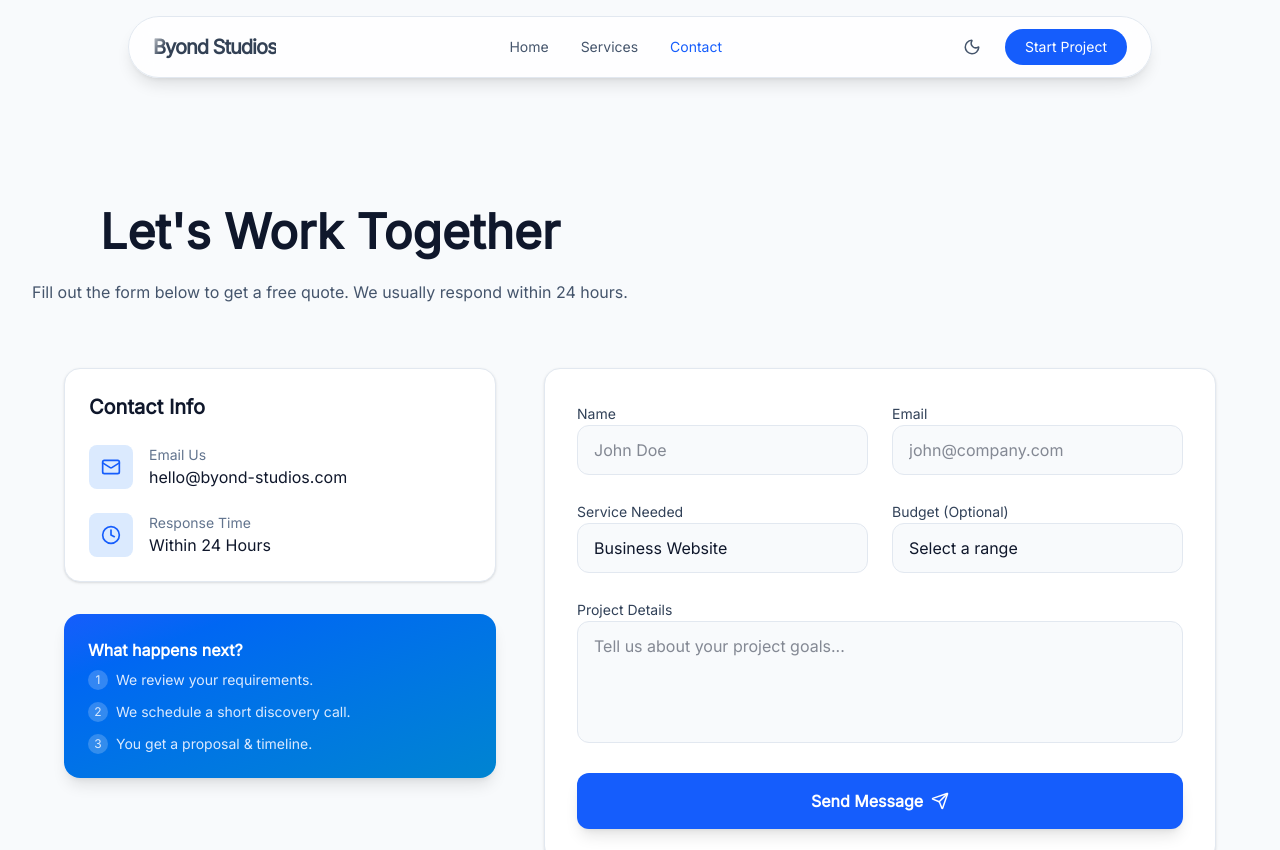
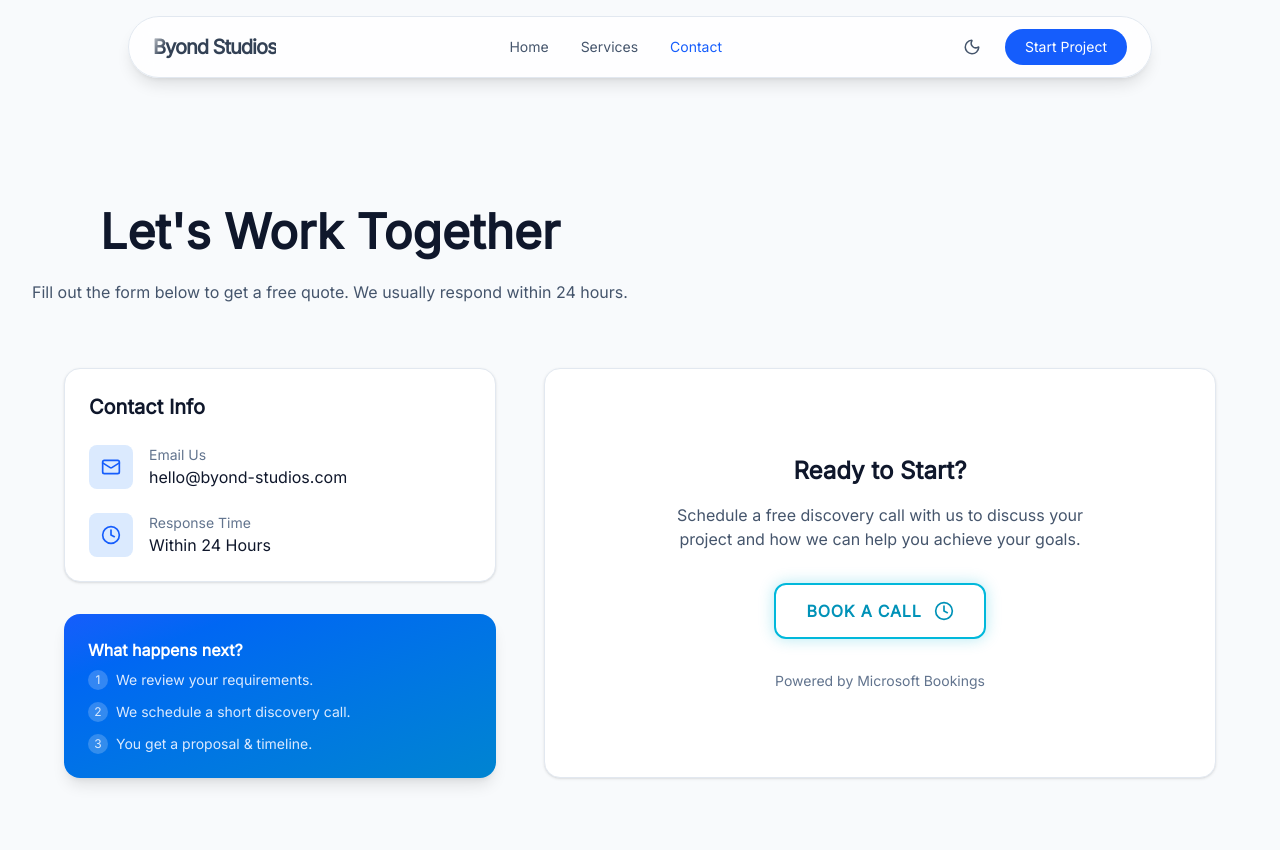
Before and after one commit to byondx-dev/byond-studios, a React (Vite) app: page /contact in a window 1280 px wide. Shown: the top 850 px of the page. Built offline with nearby package versions, Linux system fonts and the light colour scheme.

Commit message:
contact page change

```diff
--- a/src/routes/Contact.tsx
+++ b/src/routes/Contact.tsx
@@ -1,8 +1,8 @@
-import React, { useEffect, useState } from 'react';
+import React, { useEffect } from 'react';
 import Section from '../components/Section';
 import Reveal from '../components/Reveal';
 import CostEstimator from '../components/CostEstimator';
-import { Mail, MessageSquare, Clock, Send, CheckCircle2 } from 'lucide-react';
+import { Mail, Clock } from 'lucide-react';
 
 const Contact: React.FC = () => {
   useEffect(() => {
@@ -10,30 +10,7 @@ const Contact: React.FC = () => {
     window.scrollTo(0, 0);
   }, []);
 
-  const [formData, setFormData] = useState({
-    name: '',
-    email: '',
-    service: 'Website',
-    budget: '',
-    message: ''
-  });
 
-  const [status, setStatus] = useState<'idle' | 'submitting' | 'success'>('idle');
-
-  const handleSubmit = (e: React.FormEvent) => {
-    e.preventDefault();
-    setStatus('submitting');
-
-    // Simulate API call
-    setTimeout(() => {
-      setStatus('success');
-      setFormData({ name: '', email: '', service: 'Website', budget: '', message: '' });
-    }, 1500);
-  };
-
-  const handleChange = (e: React.ChangeEvent<HTMLInputElement | HTMLTextAreaElement | HTMLSelectElement>) => {
-    setFormData({ ...formData, [e.target.name]: e.target.value });
-  };
 
   return (
     <div className="pt-24 min-h-screen bg-slate-50 dark:bg-slate-950">
@@ -102,122 +79,38 @@ const Contact: React.FC = () => {
             </Reveal>
           </div>
 
-          {/* Form Side */}
-          <div className="lg:col-span-3">
+          {/* Booking Button Side */}
+          <div className="lg:col-span-3 flex flex-col items-center justify-center p-8 bg-white dark:bg-slate-900/50 rounded-2xl border border-slate-200 dark:border-slate-800 backdrop-blur-sm shadow-sm min-h-[400px]">
             <Reveal width="100%" delay={0.3}>
-              <form onSubmit={handleSubmit} className="bg-white dark:bg-slate-900 p-8 rounded-2xl border border-slate-200 dark:border-slate-800 shadow-sm">
-                {status === 'success' ? (
-                  <div className="h-[400px] flex flex-col items-center justify-center text-center animate-in fade-in">
-                    <div className="w-16 h-16 bg-green-100 dark:bg-green-900/20 text-green-600 rounded-full flex items-center justify-center mb-6">
-                      <CheckCircle2 size={32} />
-                    </div>
-                    <h3 className="text-2xl font-bold text-slate-900 dark:text-white mb-2">Message Sent!</h3>
-                    <p className="text-slate-600 dark:text-slate-400">
-                      Thanks for reaching out, {formData.name.split(' ')[0]}. <br /> We'll get back to you shortly.
-                    </p>
-                    <button
-                      type="button"
-                      onClick={() => setStatus('idle')}
-                      className="mt-8 text-blue-600 font-medium hover:underline"
-                    >
-                      Send another message
-                    </button>
+              <div className="flex flex-col items-center gap-8 text-center">
+                <div>
+                  <h3 className="text-2xl font-bold text-slate-900 dark:text-white mb-4">Ready to Start?</h3>
+                  <p className="text-slate-600 dark:text-slate-400 max-w-md">
+                    Schedule a free discovery call with us to discuss your project and how we can help you achieve your goals.
+                  </p>
+                </div>
+
+                <a
+                  href="https://outlook.office.com/book/ByondStudios@byondx.app/s/bGqbn9OoP0qkzfEy06_t6A2?ismsaljsauthenabled"
+                  target="_blank"
+                  rel="noopener noreferrer"
+                  className="group relative px-8 py-4 bg-transparent rounded-xl transition-all duration-300 hover:-translate-y-1"
+                >
+                  {/* Neon Border Effect - Adaptive for Light Mode */}
+                  <div className="absolute inset-0 rounded-xl border-2 border-cyan-500 dark:border-cyan-400 shadow-[0_0_15px_rgba(6,182,212,0.3)] dark:shadow-[0_0_15px_rgba(34,211,238,0.5)] group-hover:shadow-[0_0_30px_rgba(6,182,212,0.6)] dark:group-hover:shadow-[0_0_30px_rgba(34,211,238,0.8)] transition-all duration-300"></div>
+                  <div className="absolute inset-0 rounded-xl bg-cyan-500/0 group-hover:bg-cyan-500/5 dark:group-hover:bg-cyan-400/10 transition-all duration-300"></div>
+
+                  {/* Button Content */}
+                  <div className="relative flex items-center gap-3 text-cyan-600 dark:text-cyan-400 font-bold tracking-wider uppercase">
+                    <span>Book a Call</span>
+                    <Clock className="w-5 h-5 group-hover:rotate-12 transition-transform duration-300" />
                   </div>
-                ) : (
-                  <div className="space-y-6">
-                    <div className="grid grid-cols-1 md:grid-cols-2 gap-6">
-                      <div className="space-y-2">
-                        <label htmlFor="name" className="text-sm font-medium text-slate-700 dark:text-slate-300">Name</label>
-                        <input
-                          type="text"
-                          id="name"
-                          name="name"
-                          required
-                          value={formData.name}
-                          onChange={handleChange}
-                          className="w-full px-4 py-3 rounded-xl bg-slate-50 dark:bg-slate-800 border border-slate-200 dark:border-slate-700 focus:outline-none focus:ring-2 focus:ring-blue-500 transition-all"
-                          placeholder="John Doe"
-                        />
-                      </div>
-                      <div className="space-y-2">
-                        <label htmlFor="email" className="text-sm font-medium text-slate-700 dark:text-slate-300">Email</label>
-                        <input
-                          type="email"
-                          id="email"
-                          name="email"
-                          required
-                          value={formData.email}
-                          onChange={handleChange}
-                          className="w-full px-4 py-3 rounded-xl bg-slate-50 dark:bg-slate-800 border border-slate-200 dark:border-slate-700 focus:outline-none focus:ring-2 focus:ring-blue-500 transition-all"
-                          placeholder="john@company.com"
-                        />
-                      </div>
-                    </div>
+                </a>
 
-                    <div className="grid grid-cols-1 md:grid-cols-2 gap-6">
-                      <div className="space-y-2">
-                        <label htmlFor="service" className="text-sm font-medium text-slate-700 dark:text-slate-300">Service Needed</label>
-                        <select
-                          id="service"
-                          name="service"
-                          value={formData.service}
-                          onChange={handleChange}
-                          className="w-full px-4 py-3 rounded-xl bg-slate-50 dark:bg-slate-800 border border-slate-200 dark:border-slate-700 focus:outline-none focus:ring-2 focus:ring-blue-500 transition-all appearance-none"
-                        >
-                          <option>Business Website</option>
-                          <option>E-Commerce / Shop</option>
-                          <option>Web App / SaaS</option>
-                          <option>Mobile App</option>
-                          <option>Other</option>
-                        </select>
-                      </div>
-                      <div className="space-y-2">
-                        <label htmlFor="budget" className="text-sm font-medium text-slate-700 dark:text-slate-300">Budget (Optional)</label>
-                        <select
-                          id="budget"
-                          name="budget"
-                          value={formData.budget}
-                          onChange={handleChange}
-                          className="w-full px-4 py-3 rounded-xl bg-slate-50 dark:bg-slate-800 border border-slate-200 dark:border-slate-700 focus:outline-none focus:ring-2 focus:ring-blue-500 transition-all appearance-none"
-                        >
-                          <option value="">Select a range</option>
-                          <option value="low">€1k - €3k</option>
-                          <option value="medium">€3k - €10k</option>
-                          <option value="high">€10k+</option>
-                        </select>
-                      </div>
-                    </div>
-
-                    <div className="space-y-2">
-                      <label htmlFor="message" className="text-sm font-medium text-slate-700 dark:text-slate-300">Project Details</label>
-                      <textarea
-                        id="message"
-                        name="message"
-                        required
-                        rows={4}
-                        value={formData.message}
-                        onChange={handleChange}
-                        className="w-full px-4 py-3 rounded-xl bg-slate-50 dark:bg-slate-800 border border-slate-200 dark:border-slate-700 focus:outline-none focus:ring-2 focus:ring-blue-500 transition-all resize-none"
-                        placeholder="Tell us about your project goals..."
-                      ></textarea>
-                    </div>
-
-                    <button
-                      type="submit"
-                      disabled={status === 'submitting'}
-                      className="w-full py-4 bg-blue-600 hover:bg-blue-700 text-white rounded-xl font-bold transition-all flex items-center justify-center gap-2 disabled:opacity-70 disabled:cursor-not-allowed shadow-lg hover:shadow-blue-500/25"
-                    >
-                      {status === 'submitting' ? (
-                        <div className="w-6 h-6 border-2 border-white/30 border-t-white rounded-full animate-spin"></div>
-                      ) : (
-                        <>
-                          Send Message <Send size={18} />
-                        </>
-                      )}
-                    </button>
-                  </div>
-                )}
-              </form>
+                <p className="text-sm text-slate-500 dark:text-slate-500">
+                  Powered by Microsoft Bookings
+                </p>
+              </div>
             </Reveal>
           </div>
         </div>
```
